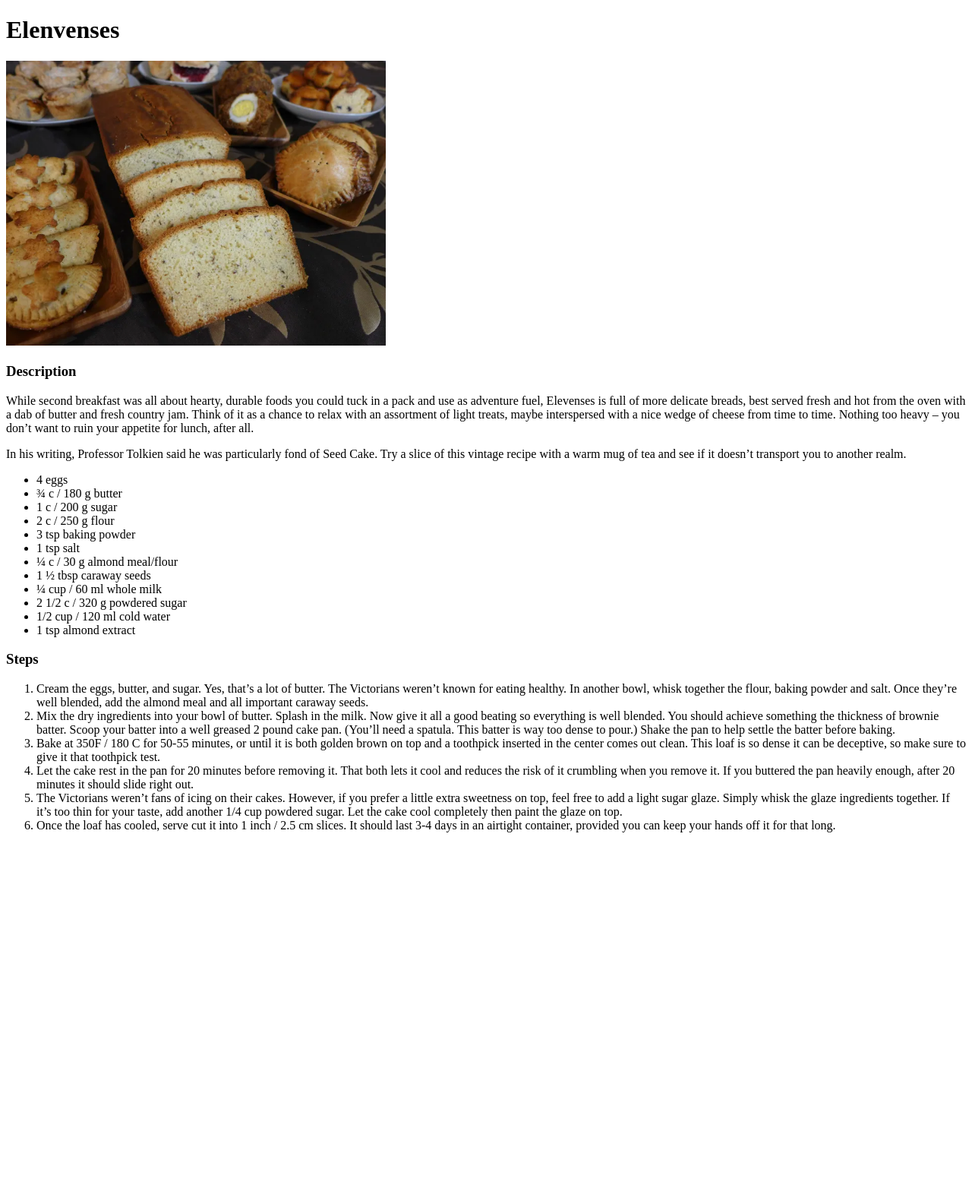
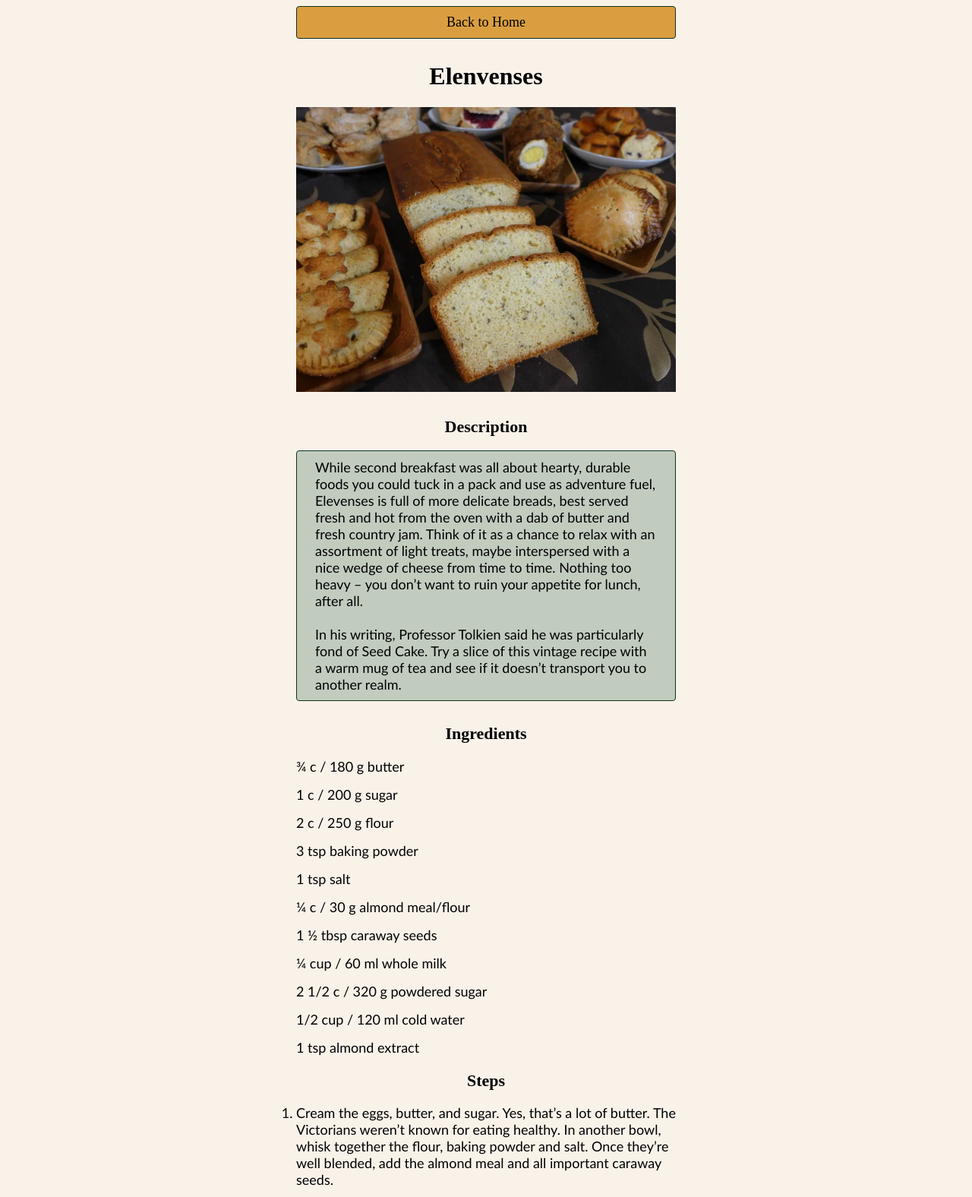
Before and after one commit to hierophany/hobbit-breakfast, a plain HTML site: page recipes/elevenses.html in a window 1280 px wide. Shown: the top 1576 px of the page at 76% size. Before the commit the page ends 1112 px from the top, so only its background shows below. Drawn offline with Linux system fonts and the light colour scheme.

Commit message:
Add CSS styling throughout site and Return Home button, update first-breakfast image

```diff
--- a/recipes/elevenses.html
+++ b/recipes/elevenses.html
@@ -3,39 +3,37 @@
 
 <head>
     <meta charset="utf-8">
-    <title>Elevenses</title>
+    <link rel="stylesheet" href="../style.css">
+    <title>🍰 Elevenses | Hobbit Breakfast</title>
 </head>
 
-<body>
-    <h1>Elenvenses</h1>
-    <img src="../images/elevenses.jpg" alt="Shire Seed Cake" width="500" height="375.33">
-
-    <h3>Description</h3>
-    <p>While second breakfast was all about hearty, durable foods you could tuck in a pack and use as adventure fuel,
-        Elevenses is full of more delicate breads, best served fresh and hot from the oven with a dab of butter and
+<body class="body">
+    <a class="button" href="../index.html" target="_self" rel="noreferrer">Back to Home</a>
+    <h1 class="recipe-header">Elenvenses</h1>
+    <img class="image" src="../images/elevenses.jpg" alt="Shire Seed Cake" width="500" height="375.33">
+    <h2 class="recipe-subheader">Description</h2>
+    <div class="description">While second breakfast was all about hearty, durable foods you could tuck in a pack and use
+        as adventure fuel, Elevenses is full of more delicate breads, best served fresh and hot from the oven with a dab of butter and
         fresh country jam. Think of it as a chance to relax with an assortment of light treats, maybe interspersed with
         a nice wedge of cheese from time to time. Nothing too heavy – you don’t want to ruin your appetite for lunch,
-        after all.
-    </p>
-    <p>In his writing, Professor Tolkien said he was particularly fond of Seed Cake. Try a slice of this vintage recipe
-        with a warm mug of tea and see if it doesn’t transport you to another realm.</p>
-    <ul>
-        <li>4 eggs</li>
-        <li>¾ c / 180 g butter</li>
-        <li>1 c / 200 g sugar</li>
-        <li>2 c / 250 g flour</li>
-        <li>3 tsp baking powder</li>
-        <li>1 tsp salt</li>
-        <li>¼ c / 30 g almond meal/flour</li>
-        <li>1 ½ tbsp caraway seeds</li>
-        <li>¼ cup / 60 ml whole milk</li>
-        <li>2 1/2 c / 320 g powdered sugar</li>
-        <li>1/2 cup / 120 ml cold water</li>
-        <li>1 tsp almond extract</li>
+        after all.  <br><br>In his writing, Professor Tolkien said he was particularly fond of Seed Cake. Try a slice of this
+        vintage recipe with a warm mug of tea and see if it doesn’t transport you to another realm.</div>
+    <h2 class="recipe-subheader">Ingredients</h2>
+    <ul class="recipes-align-fontsize">
+        <div>¾ c / 180 g butter</div>
+        <div>1 c / 200 g sugar</div>
+        <div>2 c / 250 g flour</div>
+        <div>3 tsp baking powder</div>
+        <div>1 tsp salt</div>
+        <div>¼ c / 30 g almond meal/flour</div>
+        <div>1 ½ tbsp caraway seeds</div>
+        <div>¼ cup / 60 ml whole milk</div>
+        <div>2 1/2 c / 320 g powdered sugar</div>
+        <div>1/2 cup / 120 ml cold water</div>
+        <div>1 tsp almond extract</div>
     </ul>
-
-    <h3>Steps</h3>
-    <ol>
+    <h2 class="recipe-subheader">Steps</h2>
+    <ol class="recipes-align-fontsize">
         <li>Cream the eggs, butter, and sugar. Yes, that’s a lot of butter. The Victorians weren’t known for eating
             healthy. In another bowl, whisk together the flour, baking powder and salt. Once they’re well blended, add
             the almond meal and all important caraway seeds.</li>
--- /dev/null
+++ b/style.css
@@ -0,0 +1,160 @@
+/* universal */
+
+* {
+    font-family: Optima, Arial, sans-serif;
+    text-align: center;
+}
+
+/* body */
+
+.image {
+    margin: 0 auto;
+    margin-bottom: 10px;
+}
+
+.body {
+    background-color: #edd6ba50;
+}
+
+.index-header {
+    font-size: 32x;
+    margin-bottom: 200px;
+    font-family: Didot, serif;
+}
+
+.recipe-header {
+    font-size: 32x;
+    font-family: Didot, serif;
+}
+
+.recipe-subheader {
+    font-size: 22px;
+    margin-top: 20px;
+    font-family: Didot, serif;
+}
+
+ul {
+    list-style-type: none;
+    padding: 0;
+    width: 500px;
+    margin: 0 auto;
+}
+
+ol {
+    padding: 0;
+    width: 500px;
+    margin: 0 auto;
+}
+
+.recipes-align-fontsize {
+    text-align: left;
+    font-size: 18px;
+    margin-bottom: 15px;
+}
+
+ul div {
+    text-align: inherit;
+    font-size: inherit;
+    margin-bottom: inherit;
+}
+
+ol li {
+    text-align: inherit;
+    font-size: inherit;
+    margin-bottom: inherit;
+}
+
+/* .button applies to all buttons */
+
+.button {
+    display: inline-block;
+    border: 1px solid #0f3020;
+    border-radius: 4px;
+    padding: 10px 24px;
+    width: 450px;
+    /* The width must be decreased to account for the padding. 500px-48px-2px (24px of padding on both sides and 1px of border each side) */
+    margin-bottom: 10px;
+    background-color: #da9e41;
+    color: black;
+    font-family: Didot, serif;
+    font-size: 18px;
+    text-decoration: none;
+    transition: all 0.3s ease;
+}
+
+/* .expanding-button:focus and .expanded concern only the button handling the introduction reveal.
+below, when .expanding-button is in focus and the element has the .expanded class, it becomes visible */
+
+.expanded {
+    display: none;
+    border: 1px solid #0f3020;
+    border-radius: 4px;
+    padding: 10px 24px;
+    width: 450px;
+    margin-bottom: 10px;
+    background-color: #0953383c;
+    color: black;
+    font-size: 18px;
+    text-align: left;
+}
+
+.expanding-button:focus+.expanded {
+    display: block;
+}
+
+.button:hover {
+    background-color: #0953382b;
+}
+
+.button:active {
+    transform: scale(1.01);
+}
+
+.button:visited {
+    color: black;
+}
+
+.description {
+    display: inline-block;
+    border: 1px solid #0f3020;
+    border-radius: 4px;
+    padding: 10px 24px;
+    width: 450px;
+    /* The width must be decreased to account for the padding. 500px-80px-2px (40px of padding on both sides and 1px of border each side) */
+    margin-bottom: 10px;
+    background-color: #0953383c;
+    color: black;
+    font-size: 18px;
+    text-align: left;
+    text-decoration: none;
+}
+
+/* alternative colors are below
+
+.body {
+    background-color: #fcfcd7;
+}
+
+.button {
+    border: 1px solid #3c6450;
+    background-color: #f5c595;
+    color: black;
+}
+
+.expanded {
+    border: 1px solid #3c6450;
+    background-color: #f0f0b4;
+    color: black;
+}
+
+.button:hover {
+    background-color: #bdcfaa;
+}
+
+.description {
+    border: 1px solid #3c6450;
+    background-color: #f0f0b4;
+    color: black;
+}
+
+*/
```
Also changed, not shown: index.html (+15 -15 lines), recipes/first-breakfast.html (+23 -24 lines), recipes/second-breakfast.html (+28 -27 lines), 1 other file.
